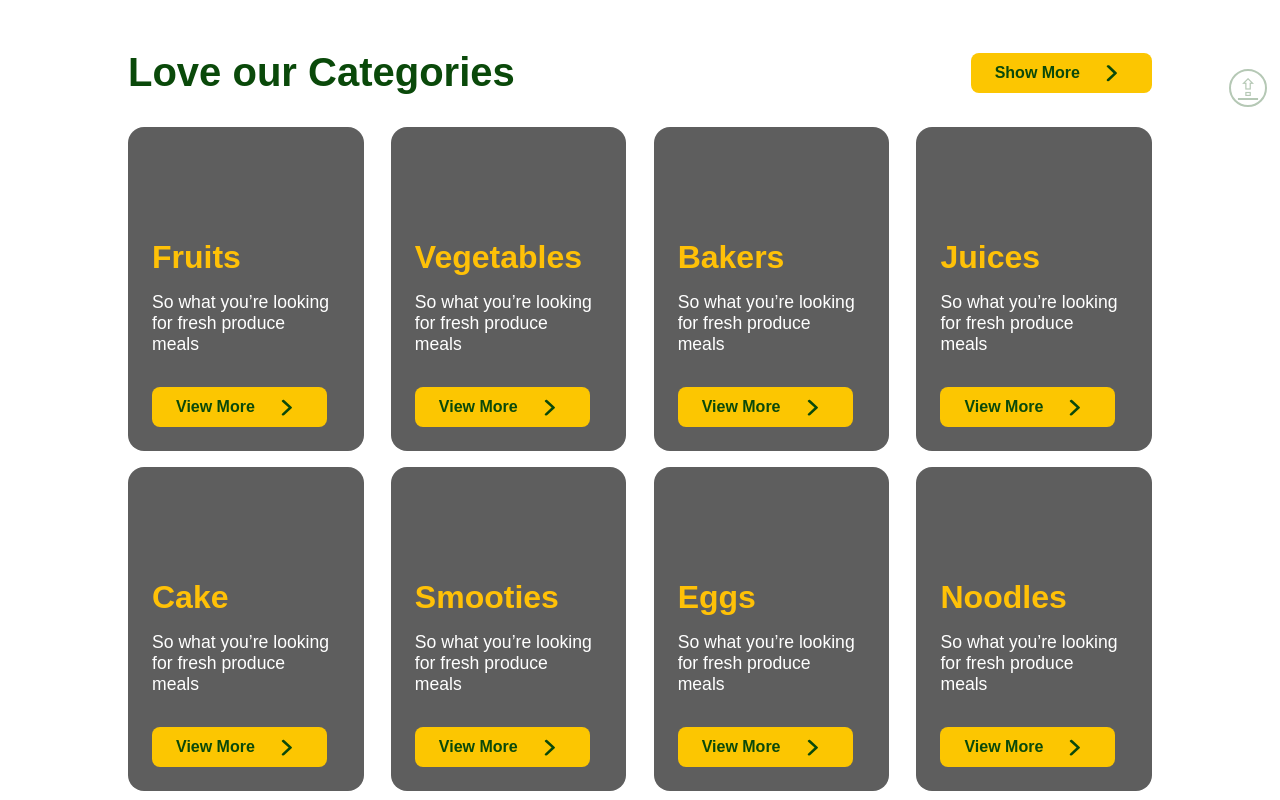
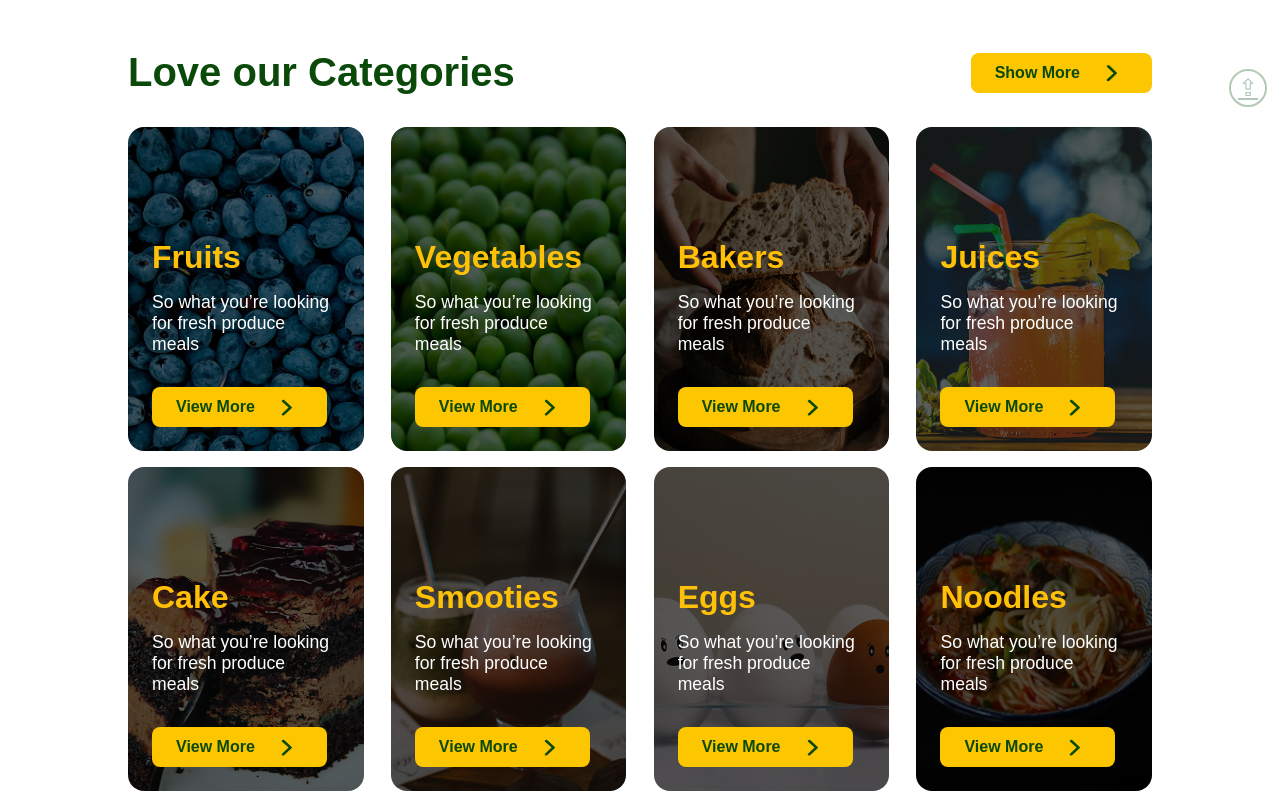
Before and after one commit to Kimia-msv/Fruits-vegetables, a plain HTML site: page index.html in a window 1280 px wide. Shown: the part 680-1480 px from the top of the page. Drawn offline with Linux system fonts and the light colour scheme.

Commit message:
change url of images

```diff
--- a/assets/css/Fruits&vegetables.css
+++ b/assets/css/Fruits&vegetables.css
@@ -791,28 +791,28 @@ button:hover {
 }
 
 .fruits {
-  background-image: url("./assets/images/fruits.png");
+  background-image: url("../images/fruits.png");
 }
 .vegetables {
-  background-image: url("./assets/images/vegetables.png");
+  background-image: url("../images/vegetables.png");
 }
 .bakers {
-  background-image: url("./assets/images/bakers.png");
+  background-image: url("../images/bakers.png");
 }
 .juices {
-  background-image: url("./assets/images/juices.png");
+  background-image: url("../images/juices.png");
 }
 .cake {
-  background-image: url("./assets/images/cake.png");
+  background-image: url("../images/cake.png");
 }
 .smooties {
-  background-image: url("./assets/images/smooties.png");
+  background-image: url("../images/smooties.png");
 }
 .eggs {
-  background-image: url("./assets/images/eggs.png");
+  background-image: url("../images/eggs.png");
 }
 .noodles {
-  background-image: url("./assets/images/noodles.png");
+  background-image: url("../images/noodles.png");
 }
 
 @media (max-width: 768px) {
```
